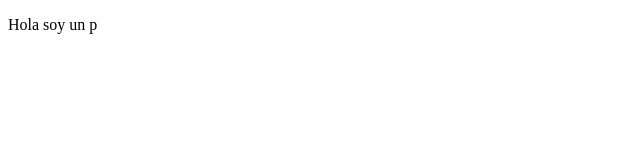
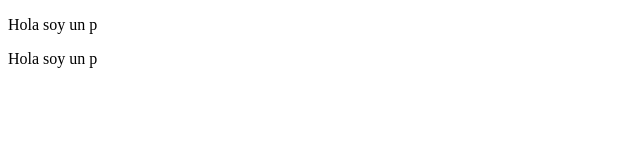
Before and after one commit to matias3026/practica_de_css, a plain HTML site: page index.html in a window 1280 px wide. Shown: the full height of the page, 0-640 px from the left. Drawn offline with Linux system fonts and the light colour scheme.

Commit message:
Update index.html
se agraga una p de prueba en github , tratare de hacer un pull desde git bash

```diff
--- a/index.html
+++ b/index.html
@@ -8,6 +8,7 @@
 </head>
 <body>
   <p>Hola soy un p </p>
+   <p>Hola soy un p </p>
 
 
 
```
